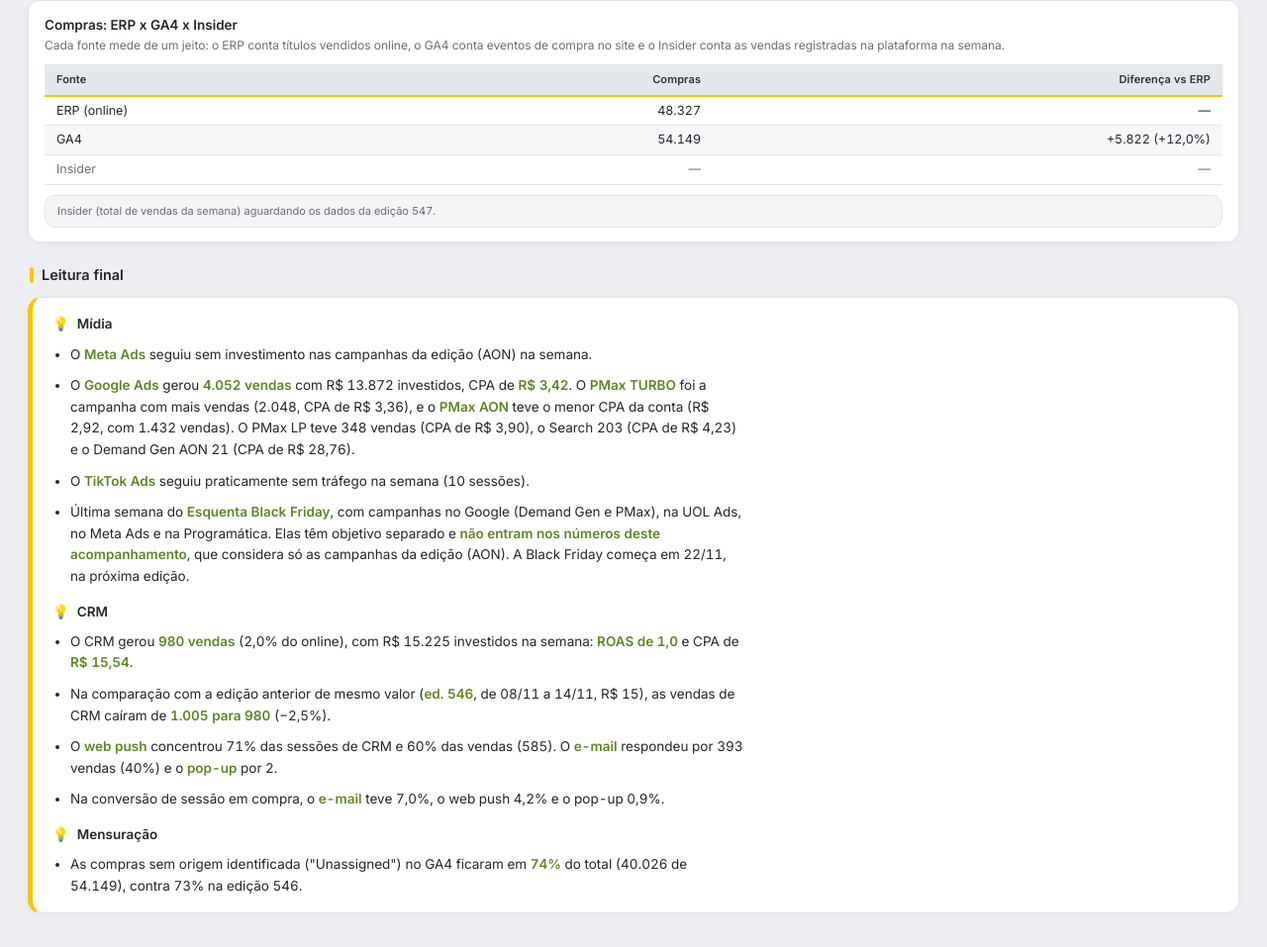
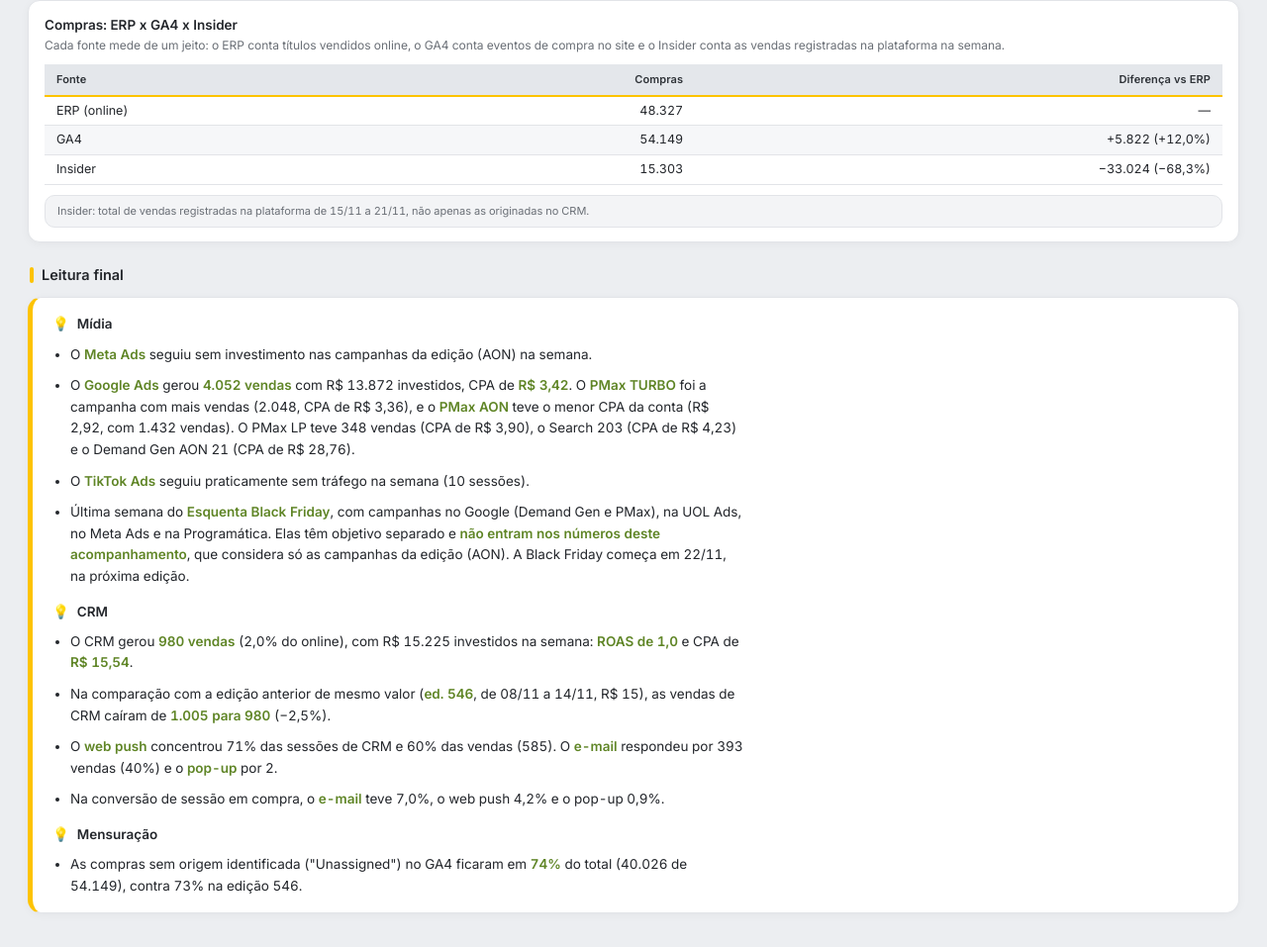
Before and after one commit to mktdigitalambra-dotcom/MinasCap, a plain HTML site: page report-semanal/index.html in a window 1280 px wide. Shown: the part 2487-3444 px from the top of the page at 99% size. Drawn offline with Linux system fonts and the light colour scheme.

Commit message:
Report Minas Cap 546 e 547 - vendas Insider

```diff
--- a/report-semanal/index.html
+++ b/report-semanal/index.html
@@ -687,11 +687,11 @@
       <tbody>
         <tr><td>ERP (online)</td><td>48.327</td><td>—</td></tr>
         <tr><td>GA4</td><td>54.149</td><td>+5.822 (+12,0%)</td></tr>
-        <tr class="pending"><td>Insider</td><td>—</td><td>—</td></tr>
-      </tbody>
-    </table>
-  </div>
-  <div class="note">Insider (total de vendas da semana) aguardando os dados da edição 547.</div>
+        <tr><td>Insider</td><td>15.303</td><td>−33.024 (−68,3%)</td></tr>
+      </tbody>
+    </table>
+  </div>
+  <div class="note">Insider: total de vendas registradas na plataforma de 15/11 a 21/11, não apenas as originadas no CRM.</div>
 </div>
 
 <!-- LEITURA FINAL -->
```
